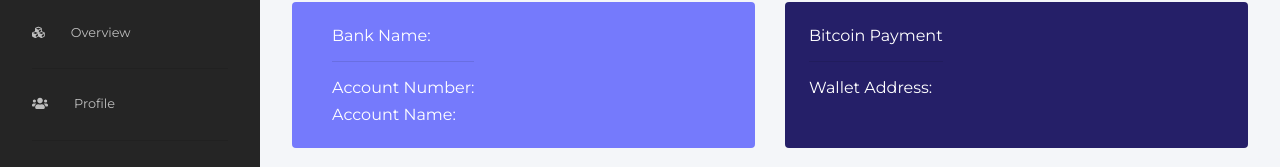
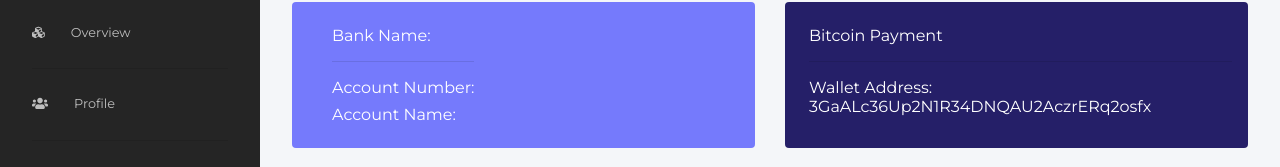
Before and after one commit to Achilles45/crudeinvestment, a Vue app: page /dashboard/payment in a window 1280 px wide. Shown: the part 346-513 px from the top of the page. Built offline with nearby package versions, Linux system fonts and the light colour scheme; no server answers; the database is empty; sample sign-in values are in the browser's storage.

Commit message:
feat: added a fixed bitcoin address

```diff
--- a/src/views/Payment.vue
+++ b/src/views/Payment.vue
@@ -75,7 +75,7 @@
                          <!-- <h6>Bank Accounts</h6> -->
                          <h6>Bitcoin Payment</h6>
                          <hr>
-                         <h6>Wallet Address: {{ wallet_address }}</h6>
+                         <h6>Wallet Address: 3GaALc36Up2N1R34DNQAU2AczrERq2osfx</h6>
                          <!-- <h6>Account Name:  Usuoyibo Achilles Ewomamena</h6> -->
                      </div>
                   </div>
```
